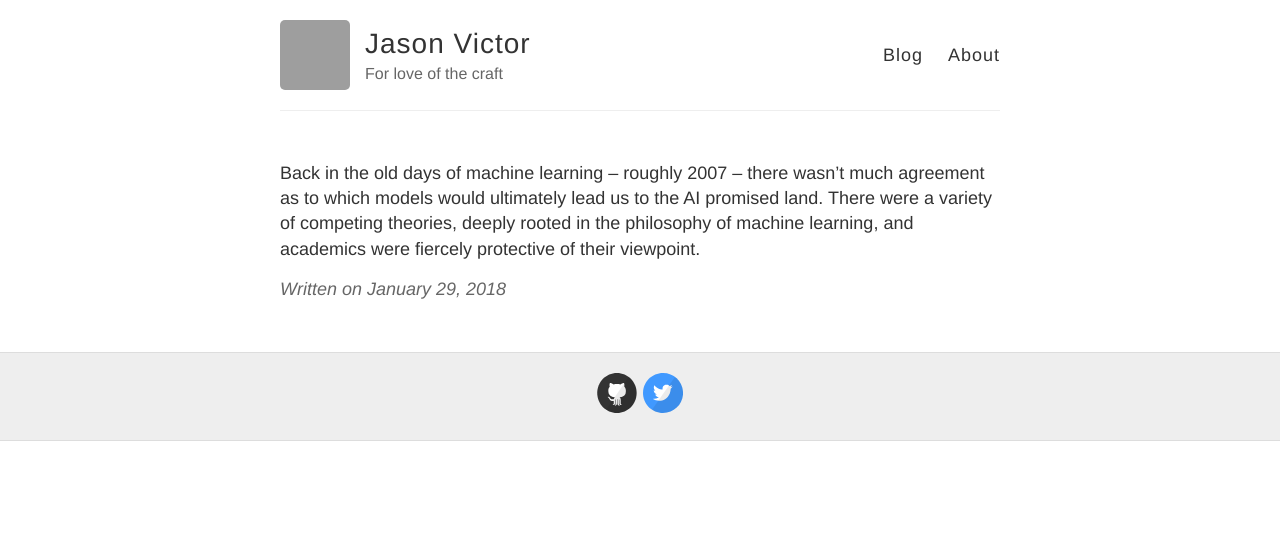
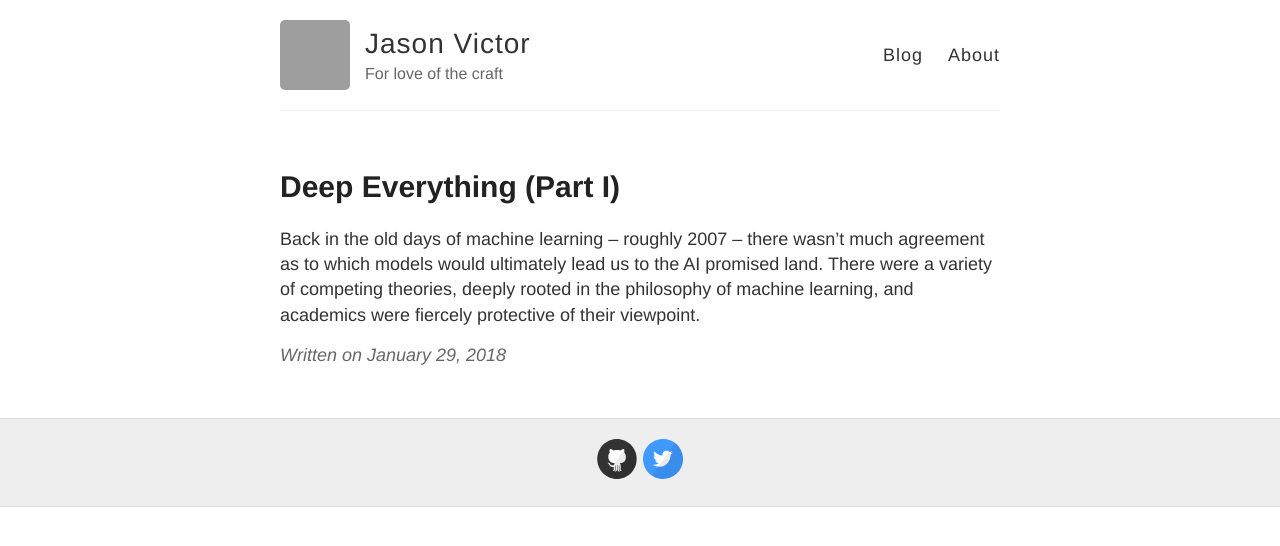
Before and after one commit to jwvictor/jwvictor.github.io, a Jekyll site: the page built from _posts/2018-01-29-deep-everything.md, in a window 1280 px wide. Shown: the top 546 px of the page. Built offline with Jekyll 4.4.1, drawn with Linux system fonts in a browser that asks for light colours; our own code applies the rules of GitHub Pages for plain Markdown files; grey boxes are pictures that could not be loaded.

Commit message:
correction

```diff
--- a/_posts/2018-01-29-deep-everything.md
+++ b/_posts/2018-01-29-deep-everything.md
@@ -1,6 +1,6 @@
 ---
 layout: post
-title: Deep Everything: Part I
+title: Deep Everything (Part I)
 ---
 
 Back in the old days of machine learning -- roughly 2007 -- there wasn't much agreement as to which models would ultimately lead us to the AI promised land. There were a variety of competing theories, deeply rooted in the philosophy of machine learning, and academics were fiercely protective of their viewpoint.
```
